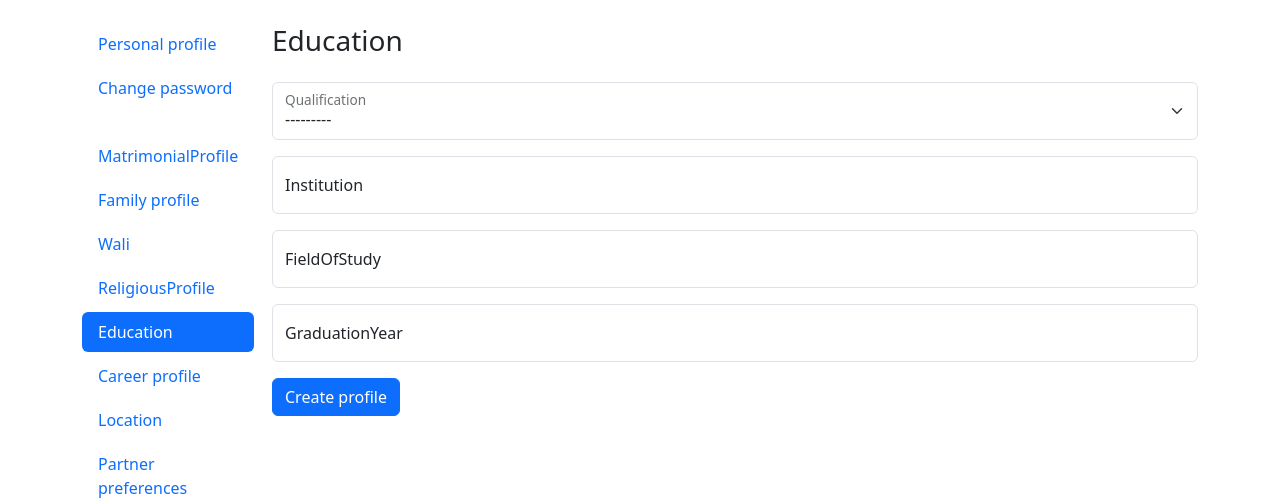
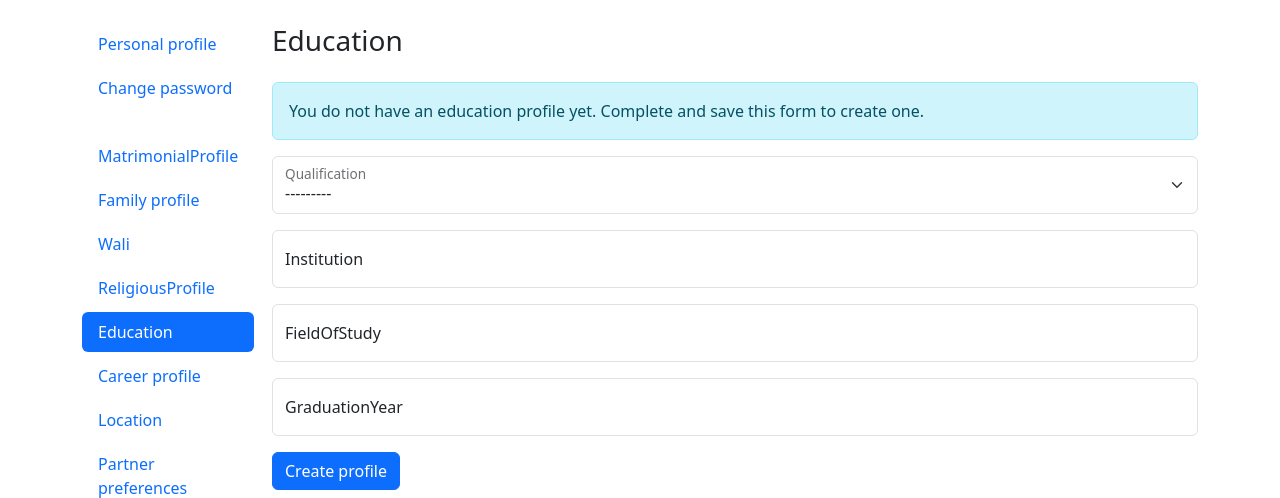
Before and after one commit to hajam09/nikkah, a Django app: page /settings/education/ in a window 1280 px wide. Shown: the part 57-555 px from the top of the page. Run offline with Django 5.2, Linux system fonts and the light colour scheme; the visitor is signed in with stand-in values (Sample User, id 1); data that the repository does not hold is empty.

Commit message:
NIKKAH-28 - Inform users if they have created their profile and other settings && git push

```diff
--- a/core/templates/core/settings/career_profile.html
+++ b/core/templates/core/settings/career_profile.html
@@ -4,6 +4,11 @@
 
 {% block settings_content %}
     <h1 class="h3 mb-4">Career profile</h1>
+    {% if is_creating_profile %}
+        <div class="alert alert-info" role="status">You do not have a career profile yet. Complete and save this form to create one.</div>
+    {% else %}
+        <div class="alert alert-success" role="status">Your career profile is set up.</div>
+    {% endif %}
     <form method="post">
         {% csrf_token %}
         {% for error in form.non_field_errors %}
--- a/core/templates/core/settings/education.html
+++ b/core/templates/core/settings/education.html
@@ -4,6 +4,11 @@
 
 {% block settings_content %}
     <h1 class="h3 mb-4">Education</h1>
+    {% if is_creating_profile %}
+        <div class="alert alert-info" role="status">You do not have an education profile yet. Complete and save this form to create one.</div>
+    {% else %}
+        <div class="alert alert-success" role="status">Your education profile is set up.</div>
+    {% endif %}
     <form method="post">
         {% csrf_token %}
         {% for error in form.non_field_errors %}
--- a/core/templates/core/settings/family_profile.html
+++ b/core/templates/core/settings/family_profile.html
@@ -4,6 +4,11 @@
 
 {% block settings_content %}
     <h1 class="h3 mb-4">Family profile</h1>
+    {% if is_creating_profile %}
+        <div class="alert alert-info" role="status">You do not have a family profile yet. Complete and save this form to create one.</div>
+    {% else %}
+        <div class="alert alert-success" role="status">Your family profile is set up.</div>
+    {% endif %}
     <form method="post">
         {% csrf_token %}
         {% for error in form.non_field_errors %}
--- a/core/templates/core/settings/location.html
+++ b/core/templates/core/settings/location.html
@@ -9,6 +9,11 @@
 
 {% block settings_content %}
     <h1 class="h3 mb-4">Location</h1>
+    {% if is_creating_profile %}
+        <div class="alert alert-info" role="status">You do not have a location profile yet. Complete and save this form to create one.</div>
+    {% else %}
+        <div class="alert alert-success" role="status">Your location profile is set up.</div>
+    {% endif %}
     <form method="post">
         {% csrf_token %}
         {% for error in form.non_field_errors %}
--- a/core/templates/core/settings/matrimonial_profile.html
+++ b/core/templates/core/settings/matrimonial_profile.html
@@ -4,6 +4,11 @@
 
 {% block settings_content %}
     <h1 class="h3 mb-4">MatrimonialProfile</h1>
+    {% if is_creating_profile %}
+        <div class="alert alert-info" role="status">You do not have a matrimonial profile yet. Complete and save this form to create one.</div>
+    {% else %}
+        <div class="alert alert-success" role="status">Your matrimonial profile is set up.</div>
+    {% endif %}
     <form method="post">
         {% csrf_token %}
         {% for error in form.non_field_errors %}
--- a/core/templates/core/settings/personal_profile.html
+++ b/core/templates/core/settings/personal_profile.html
@@ -4,6 +4,7 @@
 
 {% block settings_content %}
     <h1 class="h3 mb-4">Personal profile</h1>
+    <div class="alert alert-success" role="status">Your personal account profile is set up.</div>
     <form method="post">
         {% csrf_token %}
         {% for error in form.non_field_errors %}
--- a/core/templates/core/settings/religious_profile.html
+++ b/core/templates/core/settings/religious_profile.html
@@ -4,6 +4,11 @@
 
 {% block settings_content %}
     <h1 class="h3 mb-4">ReligiousProfile</h1>
+    {% if is_creating_profile %}
+        <div class="alert alert-info" role="status">You do not have a religious profile yet. Complete and save this form to create one.</div>
+    {% else %}
+        <div class="alert alert-success" role="status">Your religious profile is set up.</div>
+    {% endif %}
     <form method="post">
         {% csrf_token %}
         {% for error in form.non_field_errors %}
--- a/core/templates/core/settings/wali.html
+++ b/core/templates/core/settings/wali.html
@@ -4,6 +4,11 @@
 
 {% block settings_content %}
     <h1 class="h3 mb-4">Wali</h1>
+    {% if is_creating_profile %}
+        <div class="alert alert-info" role="status">You do not have a wali profile yet. Complete and save this form to add one.</div>
+    {% else %}
+        <div class="alert alert-success" role="status">Your wali profile is set up.</div>
+    {% endif %}
     <form method="post">
         {% csrf_token %}
         {% for error in form.non_field_errors %}
```
